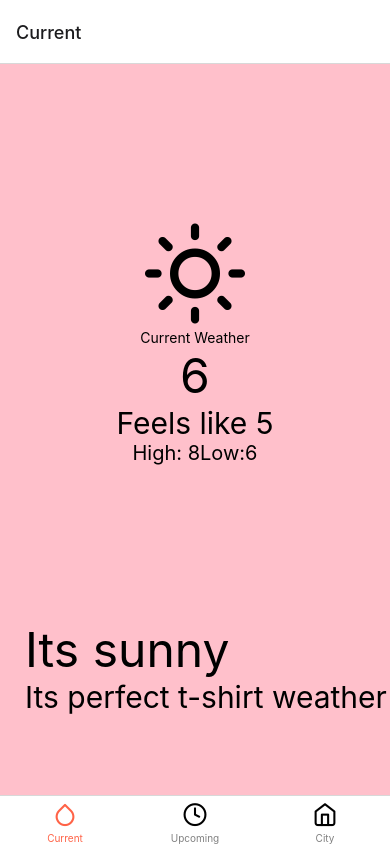
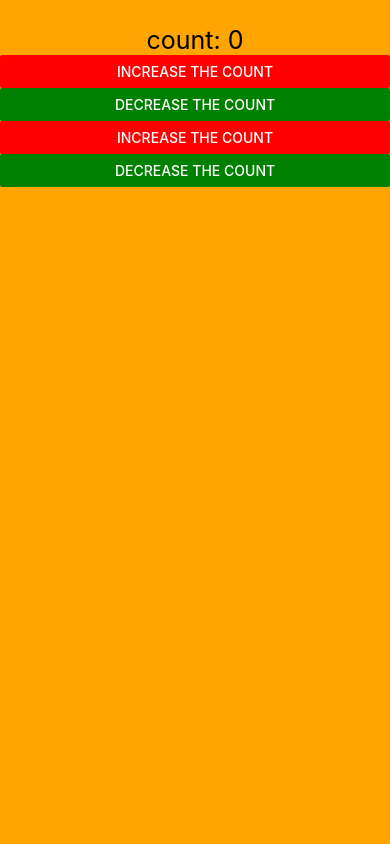
Before and after one commit to Juanclown/WeatherApp, a React Native app: screen / in a window 390 px wide. Built offline with nearby package versions, Linux system fonts and the light colour scheme.

Commit message:
Finished useEffect demo

```diff
--- a/App.js
+++ b/App.js
@@ -1,61 +1,11 @@
 import React from 'react'
-import UpcomingWeather from './src/screens/UpcomingWeather'
-import CurrentWeather from './src/screens/CurrentWeather'
-import City from './src/screens/City'
 import { NavigationContainer } from '@react-navigation/native'
-import { createBottomTabNavigator } from '@react-navigation/bottom-tabs'
-import { Feather } from '@expo/vector-icons'
-
-const Tab = createBottomTabNavigator()
+import Tabs from './src/components/Tabs'
+import Counter from './src/demonstration/Counter'
 const App = () => {
   return (
     <NavigationContainer>
-      <Tab.Navigator
-        screenOptions={{
-          tabBarActiveTintColor: 'tomato',
-          tabBarInactiveTintColor: 'grey'
-        }}
-      >
-        <Tab.Screen
-          name={'Current'}
-          component={CurrentWeather}
-          options={{
-            tabBarIcon: ({ focused }) => (
-              <Feather
-                name={'droplet'}
-                size={25}
-                color={focused ? 'tomato' : 'black'}
-              />
-            )
-          }}
-        />
-        <Tab.Screen
-          name={'Upcoming'}
-          component={UpcomingWeather}
-          options ={{
-            tabBarIcon:({focused})=>(
-              <Feather
-                name={'clock'}
-                size={25}
-                color={focused ? 'tomato' : 'black'}
-              />
-            )
-          }}
-        />
-        <Tab.Screen
-          name={'City'}
-          component={City}
-          options ={{
-            tabBarIcon:({focused})=>(
-              <Feather
-                name={'home'}
-                size={25}
-                color={focused ? 'tomato' : 'black'}
-              />
-            )
-          }}
-        />
-      </Tab.Navigator>
+      <Counter/>
     </NavigationContainer>
   )
 }
--- /dev/null
+++ b/src/components/Tabs.js
@@ -0,0 +1,72 @@
+import React from 'react'
+import UpcomingWeather from '../screens/UpcomingWeather'
+import CurrentWeather from '../screens/CurrentWeather'
+import City from '../screens/City'
+import { createBottomTabNavigator } from '@react-navigation/bottom-tabs'
+import { Feather } from '@expo/vector-icons'
+
+const Tab = createBottomTabNavigator()
+
+const Tabs = () => {
+  return (
+    <Tab.Navigator
+      screenOptions={{
+        tabBarActiveTintColor: 'tomato',
+        tabBarInactiveTintColor: 'grey',
+        tabBarStyle:{
+            backgroundColor:'lightblue'
+        },
+        headerStyle:{
+            backgroundColor:'lightblue'
+        },
+        headerTitleStyle:{
+            fontWeight:'bold',
+            fontSize:25,
+            color:'tomato'
+        }
+      }}
+    >
+      <Tab.Screen
+        name={'Current'}
+        component={CurrentWeather}
+        options={{
+          tabBarIcon: ({ focused }) => (
+            <Feather
+              name={'droplet'}
+              size={25}
+              color={focused ? 'tomato' : 'black'}
+            />
+          ),
+        }}
+      />
+      <Tab.Screen
+        name={'Upcoming'}
+        component={UpcomingWeather}
+        options={{
+          tabBarIcon: ({ focused }) => (
+            <Feather
+              name={'clock'}
+              size={25}
+              color={focused ? 'tomato' : 'black'}
+            />
+          ),
+        }}
+      />
+      <Tab.Screen
+        name={'City'}
+        component={City}
+        options={{
+          tabBarIcon: ({ focused }) => (
+            <Feather
+              name={'home'}
+              size={25}
+              color={focused ? 'tomato' : 'black'}
+            />
+          ),
+        }}
+      />
+    </Tab.Navigator>
+  )
+}
+
+export default Tabs
--- /dev/null
+++ b/src/demonstration/Counter.js
@@ -0,0 +1,58 @@
+import React,{useState,useEffect} from 'react'
+import { View, Text, Button, StyleSheet } from 'react-native'
+
+const Counter = () => {
+  const [count,setCount] = useState(0)
+  const [newCount,setNewCount] = useState(0)
+  useEffect(()=>{
+    console.log(count)
+    return()=>{
+        console.log('useEffect cleanup')
+    }
+  },[count])
+  return (
+    <View style={styles.container}>
+      <Text style={styles.title}>{`count: ${count}`}</Text>
+      <Button
+        color={'red'}
+        title={'Increase the count'}
+        onPress={() => {
+          setCount(count+1)
+        }}
+      />
+    <Button
+        color={'green'}
+        title={'Decrease the count'}
+        onPress={() => {
+        setCount(count-1)
+        }}
+      />
+    <Button
+        color={'red'}
+        title={'Increase the count'}
+        onPress={() => {
+          setNewCount(count+1)
+        }}
+      />
+    <Button
+        color={'green'}
+        title={'Decrease the count'}
+        onPress={() => {
+        setNewCount(count-1)
+        }}
+      />
+    </View>
+  )
+}
+const styles = StyleSheet.create({
+    container:{
+        flex:1,
+        backgroundColor:'orange'
+    },
+    title:{
+        alignSelf:'center',
+        fontSize:25,
+        marginTop:25
+    }
+})
+export default Counter
--- a/src/screens/CurrentWeather.js
+++ b/src/screens/CurrentWeather.js
@@ -2,6 +2,8 @@
 import { Text, View, SafeAreaView, StyleSheet } from 'react-native'
 import { Feather } from '@expo/vector-icons'
 import RowText from '../components/RowText'
+import { weatherType } from '../utilities/weatherType'
+
 const CurrentWeather = () => {
   const {
     wrapper,
@@ -31,7 +33,7 @@
       </View>
       <RowText
         messageOne={'Its sunny'}
-        messageTwo={'Its perfect t-shirt weather'}
+        messageTwo={weatherType['Thunderstorm'].message}
         containerStyles={bodyWrapper}
         messageOneStyles={description}
         messageTwoStyles={message}
--- /dev/null
+++ b/src/utilities/weatherType.js
@@ -0,0 +1,42 @@
+export const weatherType = {
+    Thunderstorm:{
+        icon:'zap',
+        message:'It could get noisy',
+        backgroundColor:'#000000'
+    },
+    Drizzle:{
+        icon:'cloud-rain',
+        message:'It might rain a little',
+        backgroundColor:'#36454f'
+    },
+    Rain:{
+        icon:'umbrella',
+        message:'You will need an umbrella',
+        backgroundColor:'#0000ff'
+    },
+    Snow:{
+        icon:'cloud-snow',
+        message:'Lets build a snowman',
+        backgroundColor:'#7f6065'
+    },
+    Clear:{
+        icon:'sun',
+        message:'It is perfect t-shirt weather',
+        backgroundColor:'#e47200'
+    },
+    Clouds:{
+        icon:'cloud',
+        message:'You could live in the clouds',
+        backgroundColor:'#363636'
+    },
+    Haze:{
+        icon:'wind',
+        message:'It might be a bit damp',
+        backgroundColor:'#58586e'
+    },
+    Mist:{
+        icon:'line-justify',
+        message:'It might be hard to see',
+        backgroundColor:'#3e3e37'
+    }
+}
```
